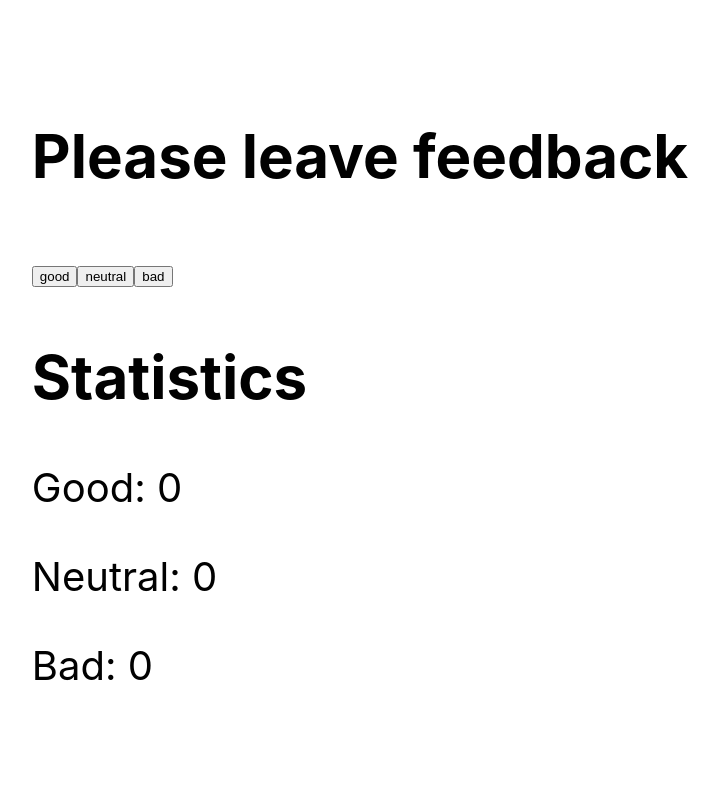
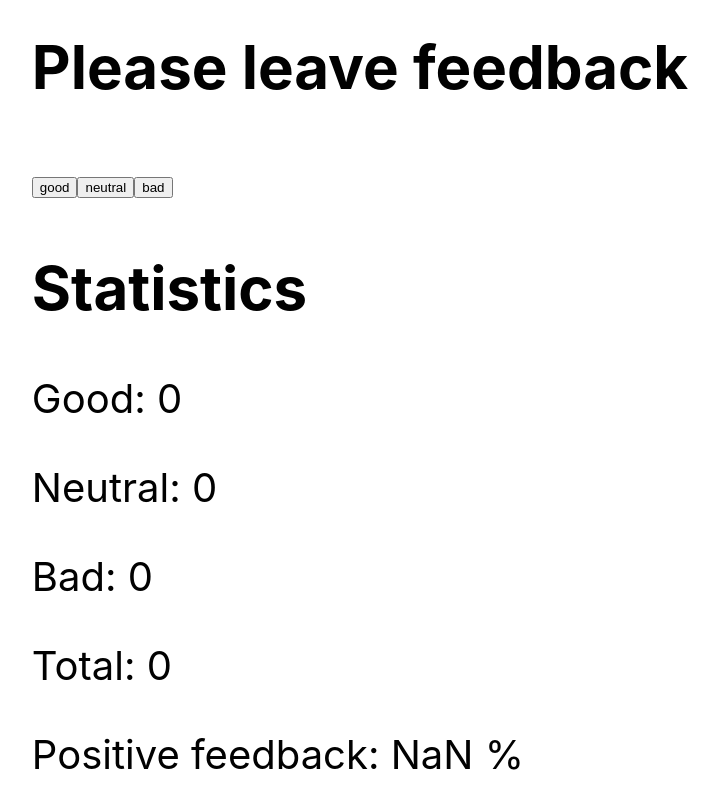
Before and after one commit to MikiMarcinkowski/goit-react-hw-02-feedback, a React (Create React App) app: page / in a window 1280 px wide. Shown: the top 808 px of the page, without its empty margins (280-999 px from the left). Built offline with nearby package versions, Linux system fonts and the light colour scheme.

Commit message:
added  counTotal & countPercentage functions

```diff
--- a/src/components/Feedback/Feedback.jsx
+++ b/src/components/Feedback/Feedback.jsx
@@ -2,6 +2,9 @@ import { Component } from 'react';
 import React from 'react';
 import FeedbackOptions from 'components/FeedbackOptions/FeedbackOptions';
 import Section from 'components/Section/Section';
+import Statistics from 'components/Statistics/Statistics';
+
+
 
 class Feedback extends Component {
   state = {
@@ -10,24 +13,28 @@ class Feedback extends Component {
     bad: 0,
   };
 
+  countTotalFeedback = () => {
+    const { good, neutral, bad } = this.state;
+    return good + neutral + bad;
+  }
+
+  countPositiveFeedbackPercentage = () => {
+    let total = this.countTotalFeedback()
+    const { good } = this.state;
+    return Math.round(good / total * 100) + ' %';
+
+
+  }
+
   render() {
-    const Statistics = ({ title, good, neutral, bad }) => {
-      return (
-        <div>
-          <h2>{title}</h2>
-          <p>Good: {good}</p>
-          <p>Neutral: {neutral}</p>
-          <p>Bad: {bad}</p>
-        </div>
-      );
-    };
+
 
     return (
       <div>
         <Section title="Please leave feedback">
           <FeedbackOptions options={Object.keys(this.state)} />
         </Section>
-        <Statistics title="Statistics" {...this.state} ></Statistics>
+        <Statistics title="Statistics" {...this.state} total={this.countTotalFeedback()} positivePercent={this.countPositiveFeedbackPercentage()} />
       </div>
     );
   }
--- /dev/null
+++ b/src/components/Statistics/Statistics.jsx
@@ -0,0 +1,17 @@
+
+
+const Statistics = ({ title, good, neutral, bad, total, positivePercent }) => {
+  return (
+    <div>
+      <h2>{title}</h2>
+      <p>Good: {good}</p>
+      <p>Neutral: {neutral}</p>
+      <p>Bad: {bad}</p>
+          <p>Total: {total}</p>
+          <p>Positive feedback: {positivePercent }</p>
+    </div>
+  );
+};
+
+
+export default Statistics;
```
Also changed, not shown: src/components/Notification/Notification.jsx (added).
